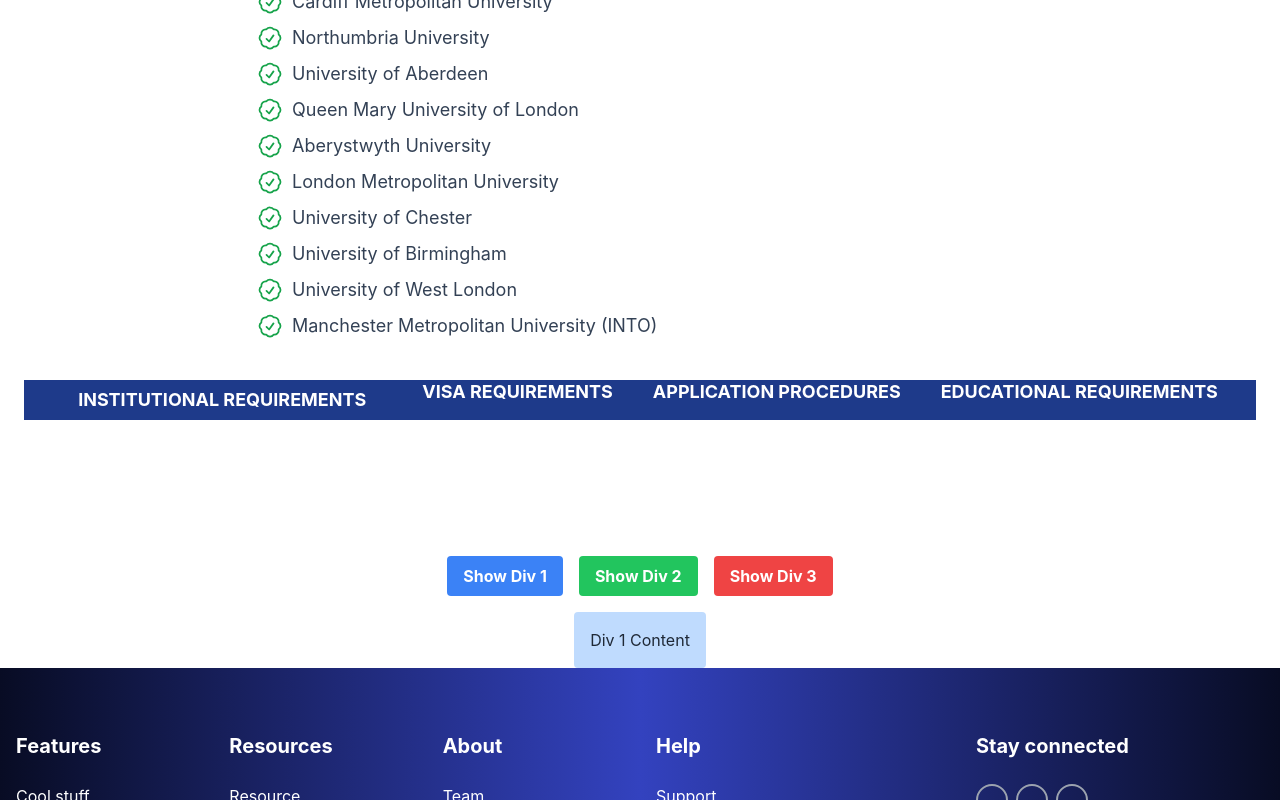
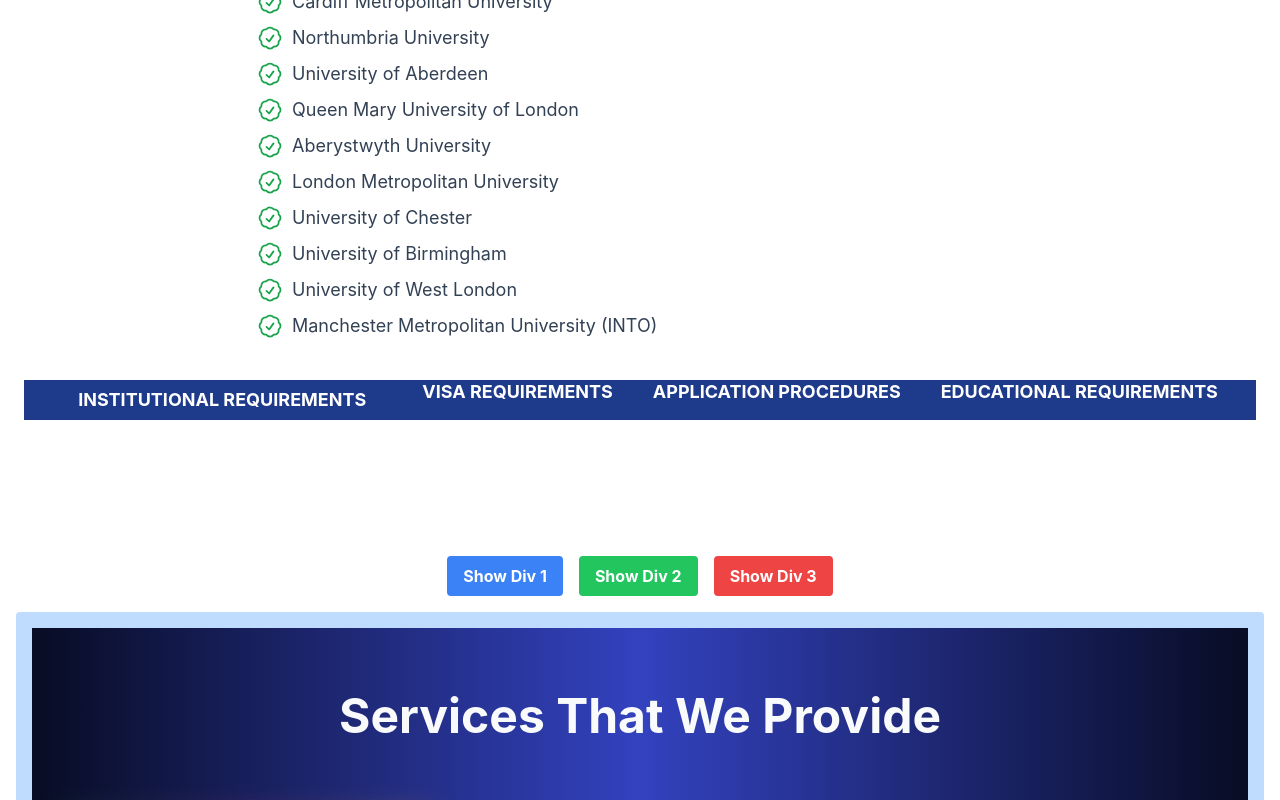
Before and after one commit to Sadnan-2019/edu-solutions-consultency, a React (Create React App) app: page /uk in a window 1280 px wide. Both pictures are taken after a click on the button "INSTITUTIONAL REQUIREMENTS". Shown: the part 1833-2633 px from the top of the page. Built offline with nearby package versions, Linux system fonts and the light colour scheme.

Commit message:
manag lanading

```diff
--- a/src/components/Country/Uk.js
+++ b/src/components/Country/Uk.js
@@ -1,5 +1,6 @@
 import React, { useState } from "react";
 import "./Uk.css";
+import Services from "../Services/Services";
 const Uk = () => {
   const [activeDiv, setActiveDiv] = useState(null);
 
@@ -493,7 +494,7 @@
         </div>
         <div className="mt-4">
           {activeDiv === 1 && (
-            <div className="bg-blue-200 p-4 rounded">Div 1 Content</div>
+            <div className="bg-blue-200 p-4 rounded"> <Services></Services></div>
           )}
           {activeDiv === 2 && (
             <div className="bg-green-200 p-4 rounded">Div 2 Content</div>
```
